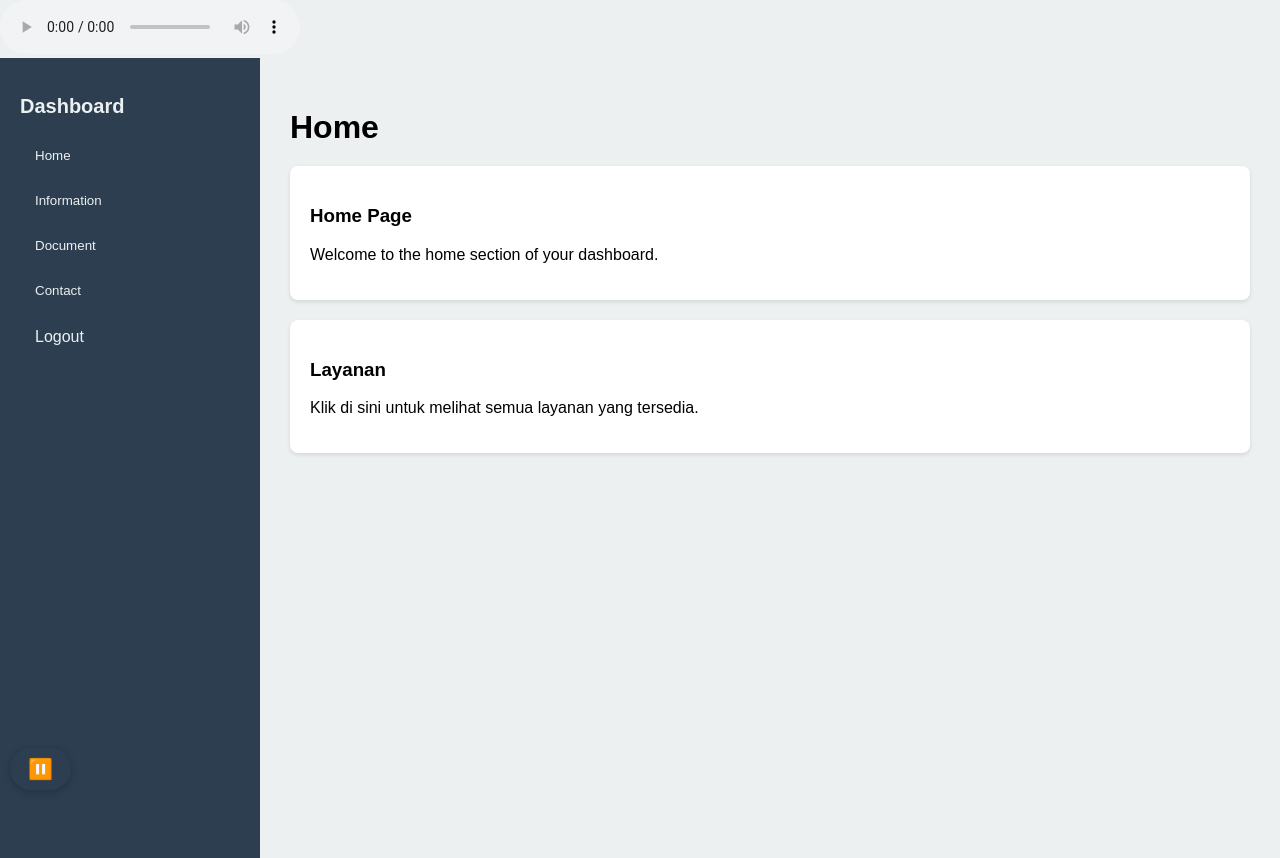
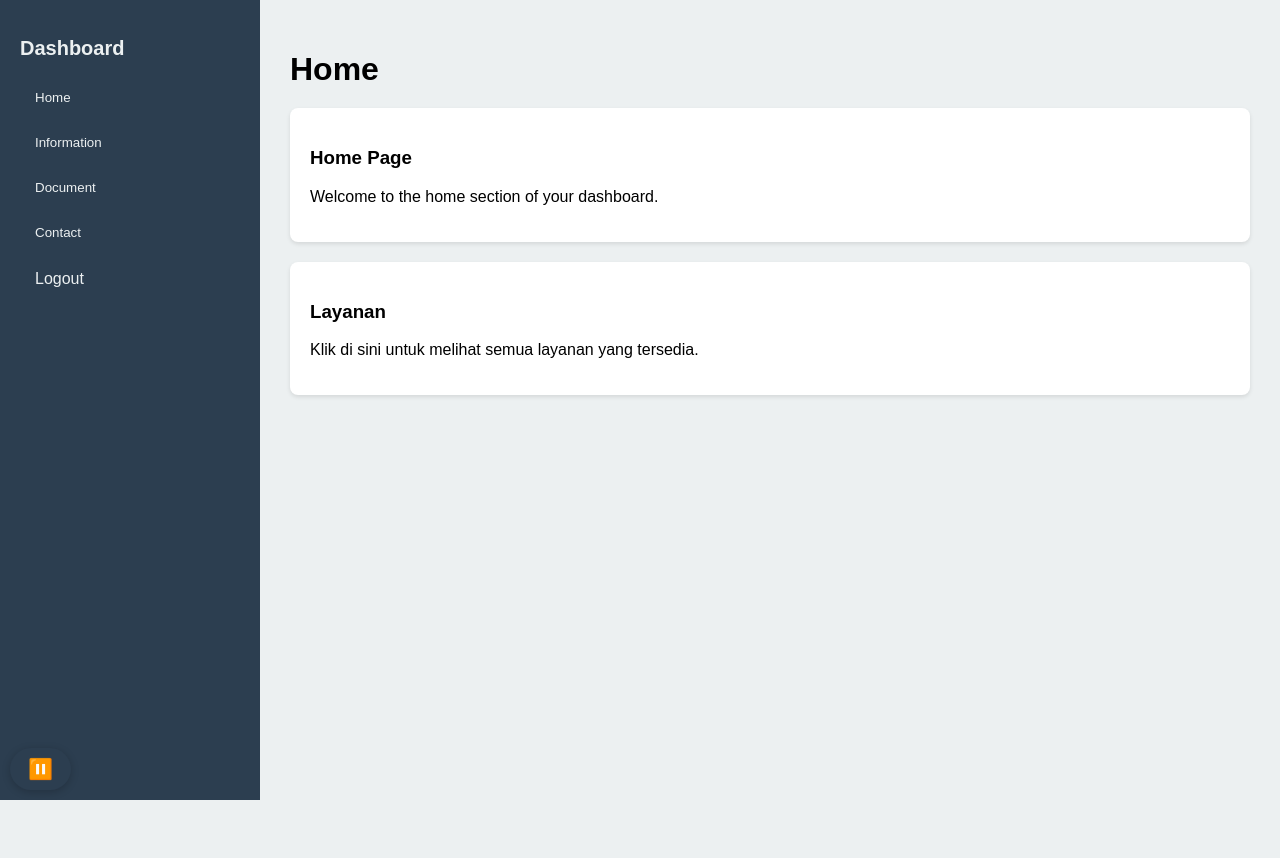
Before and after one commit to 4mmodz/dashboard, a plain HTML site: page index.html in a window 1280 px wide. After the commit the page ends 800 px from the top, so only its background shows below. Drawn offline with Linux system fonts and the light colour scheme.

Commit message:
Update index.html

```diff
--- a/index.html
+++ b/index.html
@@ -14,11 +14,6 @@
     </audio>
     <button onclick="toggleMusic()" id="music-btn">⏸️</button>
   </div>
-
-  <audio controls autoplay>
-    <source src="backsound.mp3" type="audio/mpeg">
-    Browser Anda tidak mendukung audio.
-  </audio>
 
   <div class="container">
     <div class="sidebar">
```
